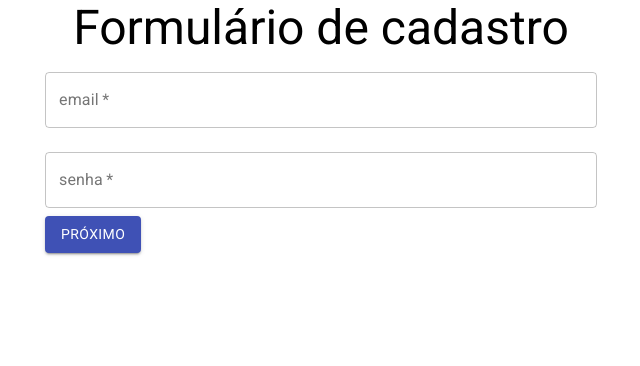
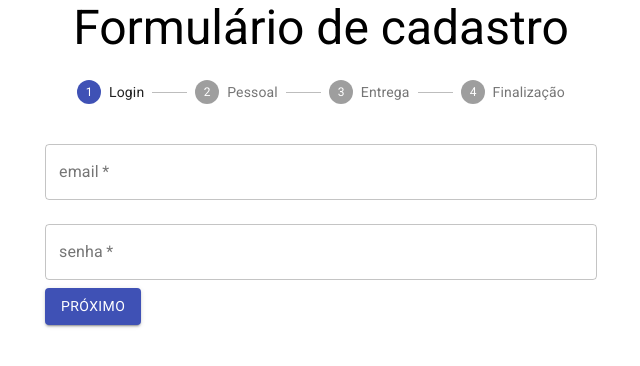
Before and after one commit to gabrielpb88/react-hooks, a React (Create React App) app: page / in a window 1280 px wide. Shown: the top 366 px of the page, without its empty margins (319-959 px from the left). Built offline with nearby package versions, Linux system fonts and the light colour scheme.

Commit message:
adicionado stepper

```diff
--- a/src/components/FormularioCadastro/FormularioCadastro.jsx
+++ b/src/components/FormularioCadastro/FormularioCadastro.jsx
@@ -3,18 +3,21 @@ import React, { useEffect, useState } from 'react'
 import DadosPessoais from './DadosPessoais'
 import DadosUsuario from './DadosUsuario'
 import DadosEntrega from './DadosEntrega'
+import { Step, StepLabel, Stepper, Typography } from '@material-ui/core'
 
 function FormularioCadastro({ aoEnviar, validarCPF }) {
 
   const [etapaAtual, setEtapaAtual] = useState(0)
   const [dadosColetados, setDados] = useState({})
 
-  useEffect(()=>{
-    console.log(dadosColetados)
+  useEffect(() => {
+    if (etapaAtual === formularios.length - 1) {
+      console.log(dadosColetados)
+    }
   })
 
   function coletarDados(dados) {
-    setDados({...dadosColetados, ...dados})
+    setDados({ ...dadosColetados, ...dados })
     proximo()
   }
 
@@ -25,11 +28,20 @@ function FormularioCadastro({ aoEnviar, validarCPF }) {
   const formularios = [
     <DadosUsuario aoEnviar={coletarDados} />,
     <DadosPessoais aoEnviar={coletarDados} validarCPF={validarCPF} />,
-    <DadosEntrega aoEnviar={coletarDados} />
+    <DadosEntrega aoEnviar={coletarDados} />,
+    <Typography>Obrigado por finalizar o cadastro!</Typography>
   ]
 
   return (
-    <>{formularios[etapaAtual]}</>
+    <>
+      <Stepper activeStep={etapaAtual}>
+        <Step><StepLabel>Login</StepLabel></Step>
+        <Step><StepLabel>Pessoal</StepLabel></Step>
+        <Step><StepLabel>Entrega</StepLabel></Step>
+        <Step><StepLabel>Finalização</StepLabel></Step>
+      </Stepper>
+      {formularios[etapaAtual]}
+    </>
   )
 }
 
```
